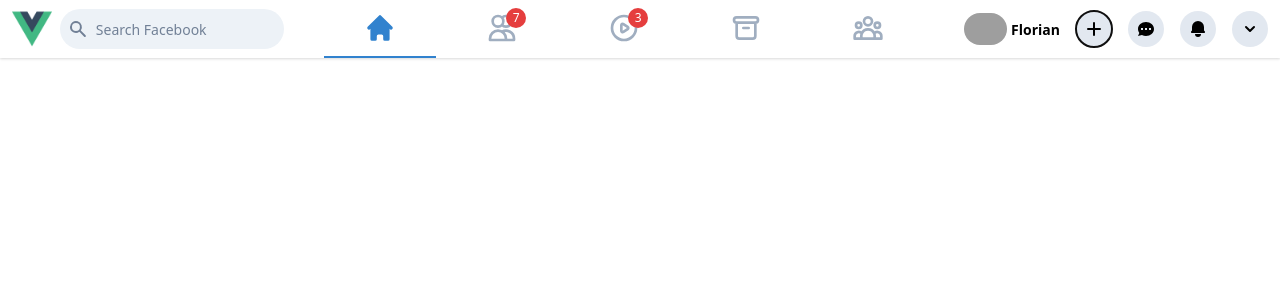
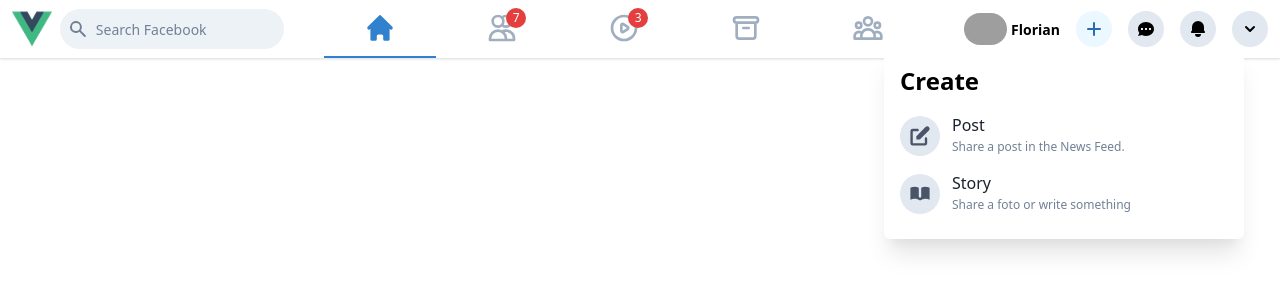
Before and after one commit to FlorianWoelki/facebook-web-navbar, a Vue app: page / in a window 1280 px wide. Both pictures are taken after a click on the button 1094 px from the left and 29 px from the top of the page. Shown: the top 300 px of the page. Built offline with nearby package versions, Linux system fonts and the light colour scheme; grey boxes are pictures that could not be loaded.

Commit message:
feat(view): add button card click

```diff
--- a/src/App.vue
+++ b/src/App.vue
@@ -1,4 +1,5 @@
 <template>
+  <div>
     <header class="flex justify-between shadow px-3 space-x-10">
       <div class="flex items-center">
         <img class="h-10 mr-2" src="@/assets/logo.png" alt="logo">
@@ -40,30 +41,67 @@
           <img class="h-8 rounded-full mr-1" src="https://randomuser.me/api/portraits/men/76.jpg" alt="profile-image">
           <span class="text-sm font-semibold">Florian</span>
         </div>
+        <div class="relative">
           <button
             type="button"
-        class="bg-gray-300 rounded-full p-2 hover:bg-gray-400"
+            class="bg-gray-300 rounded-full p-2 hover:bg-gray-400 focus:outline-none focus:bg-blue-100 focus:text-blue-700"
+            @click="isAddMenuOpen = !isAddMenuOpen"
           >
             <svg class="w-5 h-5" fill="currentColor" viewBox="0 0 20 20"><path fill-rule="evenodd" d="M10 3a1 1 0 011 1v5h5a1 1 0 110 2h-5v5a1 1 0 11-2 0v-5H4a1 1 0 110-2h5V4a1 1 0 011-1z" clip-rule="evenodd"></path></svg>
           </button>
+          <div v-if="isAddMenuOpen" class="absolute -ml-48" style="width: 360px">
+            <div class="bg-white shadow-xl rounded-md py-4">
+              <h1 class="px-4 font-bold text-2xl mb-2">Create</h1>
+              <div class="cursor-pointer mx-2 flex items-center space-x-3 leading-5 rounded-lg p-2 hover:bg-gray-200">
+                <div class="flex items-center justify-center bg-gray-300 rounded-full text-gray-700 p-2">
+                  <svg class="w-6 h-6" fill="currentColor" viewBox="0 0 20 20"><path d="M17.414 2.586a2 2 0 00-2.828 0L7 10.172V13h2.828l7.586-7.586a2 2 0 000-2.828z"></path><path fill-rule="evenodd" d="M2 6a2 2 0 012-2h4a1 1 0 010 2H4v10h10v-4a1 1 0 112 0v4a2 2 0 01-2 2H4a2 2 0 01-2-2V6z" clip-rule="evenodd"></path></svg>
+                </div>
+                <div>
+                  <h6 class="text-gray-900 text-base">Post</h6>
+                  <span class="font-light text-gray-600 text-xs">Share a post in the News Feed.</span>
+                </div>
+              </div>
+              <div class="cursor-pointer mx-2 flex items-center space-x-3 leading-5 rounded-lg p-2 hover:bg-gray-200">
+                <div class="flex items-center justify-center bg-gray-300 rounded-full text-gray-700 p-2">
+                  <svg class="w-6 h-6" fill="currentColor" viewBox="0 0 20 20"><path d="M9 4.804A7.968 7.968 0 005.5 4c-1.255 0-2.443.29-3.5.804v10A7.969 7.969 0 015.5 14c1.669 0 3.218.51 4.5 1.385A7.962 7.962 0 0114.5 14c1.255 0 2.443.29 3.5.804v-10A7.968 7.968 0 0014.5 4c-1.255 0-2.443.29-3.5.804V12a1 1 0 11-2 0V4.804z"></path></svg>
+                </div>
+                <div>
+                  <h6 class="text-gray-900 text-base">Story</h6>
+                  <span class="font-light text-gray-600 text-xs">Share a foto or write something</span>
+                </div>
+              </div>
+            </div>
+          </div>
+        </div>
         <button
           type="button"
-        class="bg-gray-300 rounded-full p-2 hover:bg-gray-400"
+          class="bg-gray-300 rounded-full p-2 hover:bg-gray-400 focus:bg-blue-100 focus:text-blue-700"
         >
           <svg class="w-5 h-5" fill="currentColor" viewBox="0 0 20 20"><path fill-rule="evenodd" d="M18 10c0 3.866-3.582 7-8 7a8.841 8.841 0 01-4.083-.98L2 17l1.338-3.123C2.493 12.767 2 11.434 2 10c0-3.866 3.582-7 8-7s8 3.134 8 7zM7 9H5v2h2V9zm8 0h-2v2h2V9zM9 9h2v2H9V9z" clip-rule="evenodd"></path></svg>
         </button>
         <button
           type="button"
-        class="bg-gray-300 rounded-full p-2 hover:bg-gray-400"
+          class="bg-gray-300 rounded-full p-2 hover:bg-gray-400 focus:bg-blue-100 focus:text-blue-700"
         >
           <svg class="w-5 h-5" fill="currentColor" viewBox="0 0 20 20"><path d="M10 2a6 6 0 00-6 6v3.586l-.707.707A1 1 0 004 14h12a1 1 0 00.707-1.707L16 11.586V8a6 6 0 00-6-6zM10 18a3 3 0 01-3-3h6a3 3 0 01-3 3z"></path></svg>
         </button>
         <button
           type="button"
-        class="bg-gray-300 rounded-full p-2 hover:bg-gray-400"
+          class="bg-gray-300 rounded-full p-2 hover:bg-gray-400 focus:bg-blue-100 focus:text-blue-700"
         >
           <svg class="w-5 h-5" fill="currentColor" viewBox="0 0 20 20"><path fill-rule="evenodd" d="M5.293 7.293a1 1 0 011.414 0L10 10.586l3.293-3.293a1 1 0 111.414 1.414l-4 4a1 1 0 01-1.414 0l-4-4a1 1 0 010-1.414z" clip-rule="evenodd"></path></svg>
         </button>
       </div>
     </header>
+  </div>
 </template>
+
+<script>
+export default {
+  data() {
+    return {
+      isAddMenuOpen: false,
+    };
+  },
+};
+</script>
```
Lines whose indentation alone changed are shown as unchanged.
